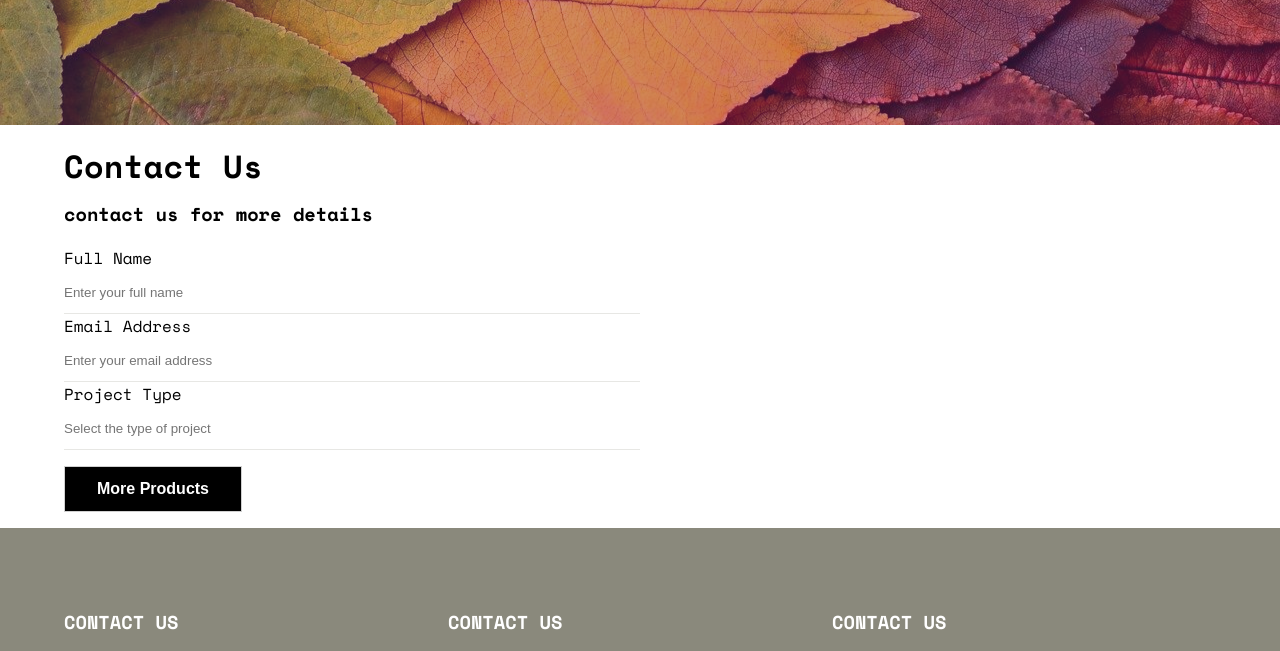
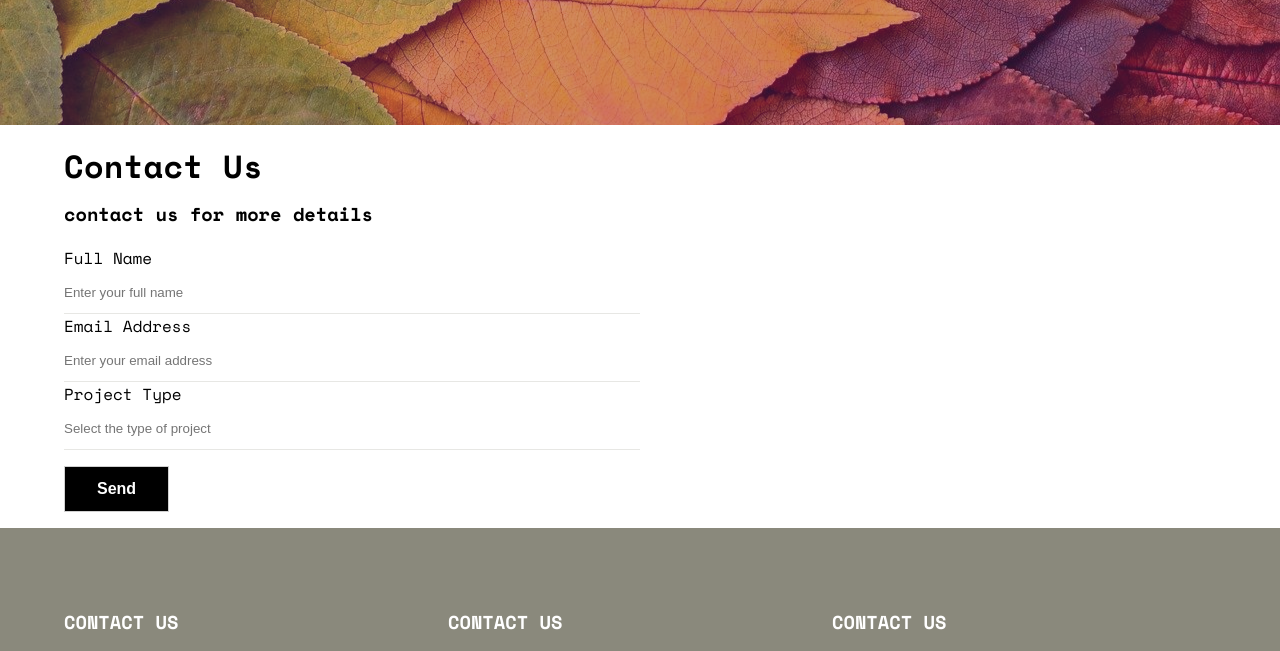
Before and after one commit to simokotbi/portfolio, a plain HTML site: page index.html in a window 1280 px wide. Shown: the part 3578-4229 px from the top of the page. Drawn offline with nearby package versions, Linux system fonts and the light colour scheme.

Commit message:
some seo optimizations

```diff
--- a/index.html
+++ b/index.html
@@ -218,10 +218,12 @@
                 <h1>Contact Us</h1>
                 <h3>contact us for more details</h3>
             </div>
-            <div class="input"><label for="name">Full Name</label><br><input type="text"placeholder="Enter your full name" id="name"></div>
+            <form action="GET">
+                <div class="input"><label for="name">Full Name</label><br><input type="text"placeholder="Enter your full name" id="name"></div>
             <div class="input"><label for="email">Email Address</label><br><input type="email"id="email" placeholder="Enter your email address"></div>
             <div class="input"><label for="project">Project Type</label><br><input type="text"id="project" placeholder="Select the type of project"></div>
-            <button class="btn btn-secondary">More Products</button>
+            <button class="btn btn-secondary" type="submit">Send</button>
+            </form>
         </div>
     </section>
     <button id="backToTop" class="back-to-top"><i class="fas fa-arrow-up"></i></button>
```
